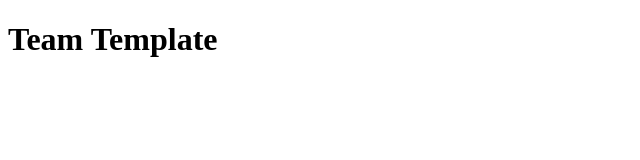
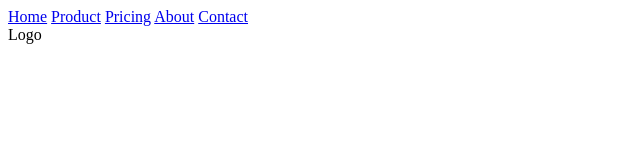
Before and after one commit to matsy-p/html-css-js, a plain HTML site: page index.html in a window 1280 px wide. Shown: the whole page, without its empty margins (0-640 px from the left). Drawn offline with Linux system fonts and the light colour scheme.

Commit message:
just try

```diff
--- a/index.html
+++ b/index.html
@@ -4,12 +4,26 @@
     <meta charset="UTF-8">
     <meta http-equiv="X-UA-Compatible" content="IE=edge">
     <meta name="viewport" content="width=device-width, initial-scale=1.0">
-    <title>Document</title>
+    <title>Figma</title>
     <link rel="shortcut icon" href="https://placekitten.com/96/139" type="image/x-icon">
 </head>
 <body>
     <header>
-        <h1>Team Template</h1>
+        <div class="navbar">
+            <a href="#Home">Home</a>
+            <a href="#Product">Product</a>
+            <a href="#Pricing">Pricing</a>
+            <a href="#About">About</a>
+            <a href="#Contact">Contact</a>
+        </div>
+        <div class="logo">
+            Logo
+        </div>
+        <div class="social"> <!-- переробити під клікабельні іконки-->
+            <a href=""></a>
+            <a href=""></a>
+            <a href=""></a>
+        </div>
     </header>
     <main>
 
```
